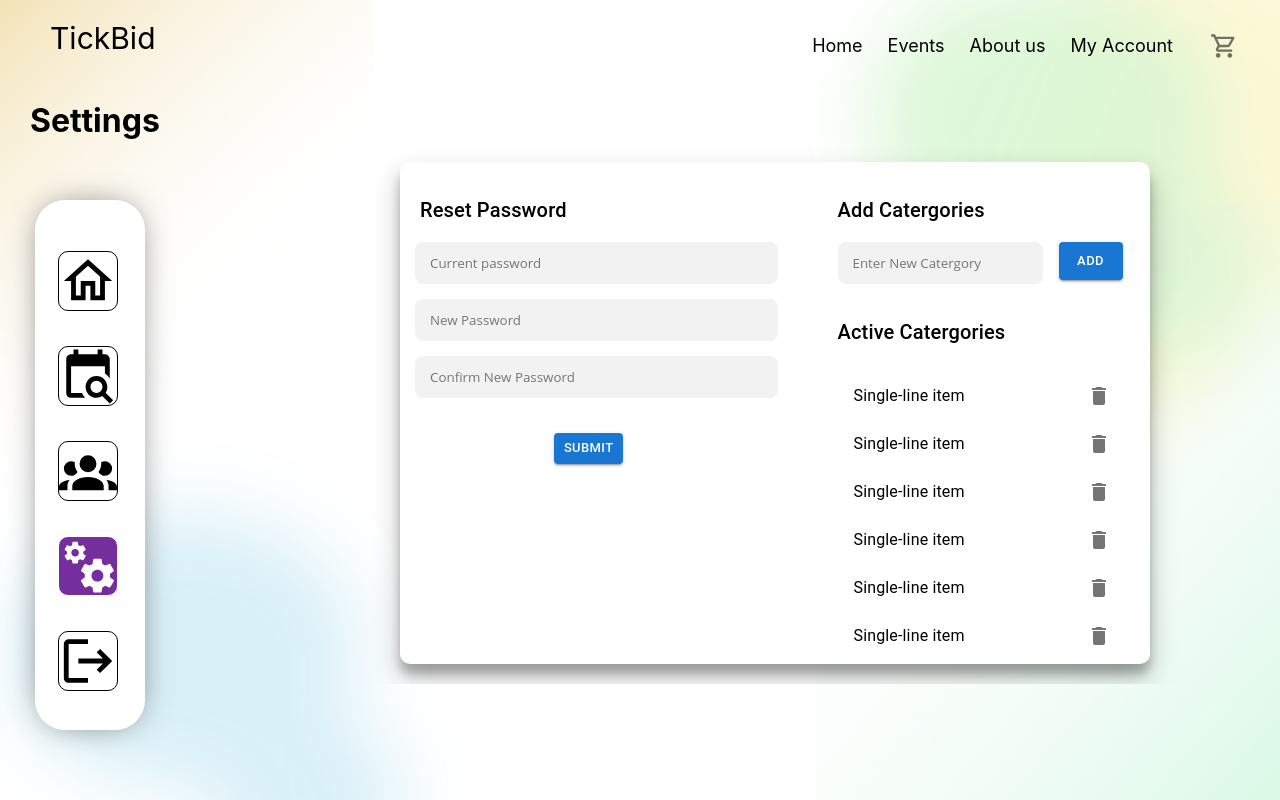
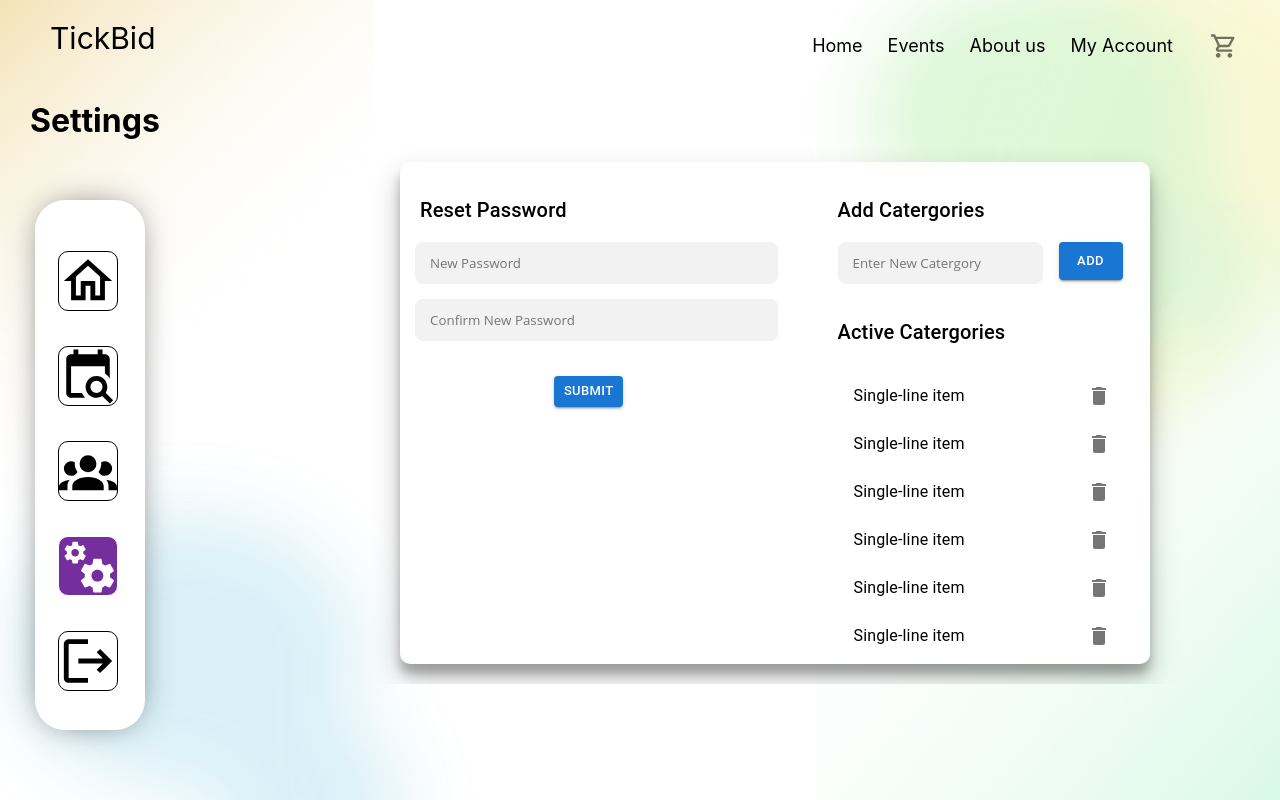
Before and after one commit to samitha093/Software-project, a Next.js app in the folder client/: page /manager/settings in a window 1280 px wide. Built offline with nearby package versions, Linux system fonts and the light colour scheme; no server answers; a web font is replaced by a local one.

Commit message:
Passwordresetmanager Updated 2.0
Removed current password box

```diff
--- a/client/components/manager/Passwordresetmanager.tsx
+++ b/client/components/manager/Passwordresetmanager.tsx
@@ -20,9 +20,6 @@ const Passwordresetmanager: React.FC<ResetPwdProps> = ({ }) => {
 
     const router = useRouter()
 
-    const [currentpassword, setCurrentpassword] = React.useState<string>("");
-    const [currentpasswordHasError, setCurrentpasswordError] = React.useState<boolean>(false);
-
     const [newpassword, setNewpassword] = React.useState("");
     const [newpasswordError, setNewpasswordError] = React.useState<boolean>(false);
 
@@ -39,9 +36,10 @@ const Passwordresetmanager: React.FC<ResetPwdProps> = ({ }) => {
     }
 
     const newpasswordChangeHandler = (e: any) => {
-        setNewpassword(e.target.value);
         const valid = e.target.value.trim().length >= 5;
         setNewpasswordError(!valid);
+        setNewpassword(e.target.value);
+
     }
 
     const confirmPasswordChangeHandler = async (event: any) => {
@@ -64,15 +62,7 @@ const Passwordresetmanager: React.FC<ResetPwdProps> = ({ }) => {
                                         Reset Password
                                     </Typography>
                                 </div>
-                                <div>
-                                    <input
-                                        className={styles.inputbox_modern}
-                                        type="password"
-                                        placeholder="Current password"
-                                        value={currentpassword}
-                                        onChange={(e) => setCurrentpassword(e.target.value)}
-                                    />
-                                </div>
+
                                 <div>
                                     <input
                                         className={styles.inputbox_modern}
@@ -91,8 +81,8 @@ const Passwordresetmanager: React.FC<ResetPwdProps> = ({ }) => {
                                         type="password"
                                         placeholder="Confirm New Password"
                                         value={confirmPassword}
-                                        onChange={(e) => setConfirmpassword(e.target.value)}
-                                    //onChange={confirmPasswordChangeHandler}
+                                        //onChange={(e) => setConfirmpassword(e.target.value)}
+                                        onChange={confirmPasswordChangeHandler}
                                     />
                                 </div>
                                 {validationError && (<p className="error_message"> * Confirm password should match with new password</p>)}
--- a/client/components/manager/styles.module.css
+++ b/client/components/manager/styles.module.css
@@ -427,6 +427,8 @@
 
 /*start-manager password reset component*/
 
+
+
 .manager_settings_head {
     font-size: x-large !important;
     font-weight: bolder !important;
@@ -610,9 +612,6 @@
     background-color: #752E9E !important;
 }
 
-.css-1azl6jz-MuiTableCell-root {
-    background-color: #752E9E !important;
-}
 
 @media only screen and (max-width: 1550px) {
     .manager_progressbar {
```
Also changed, not shown: 1 other file (tests, documents, lock files or other folders).
